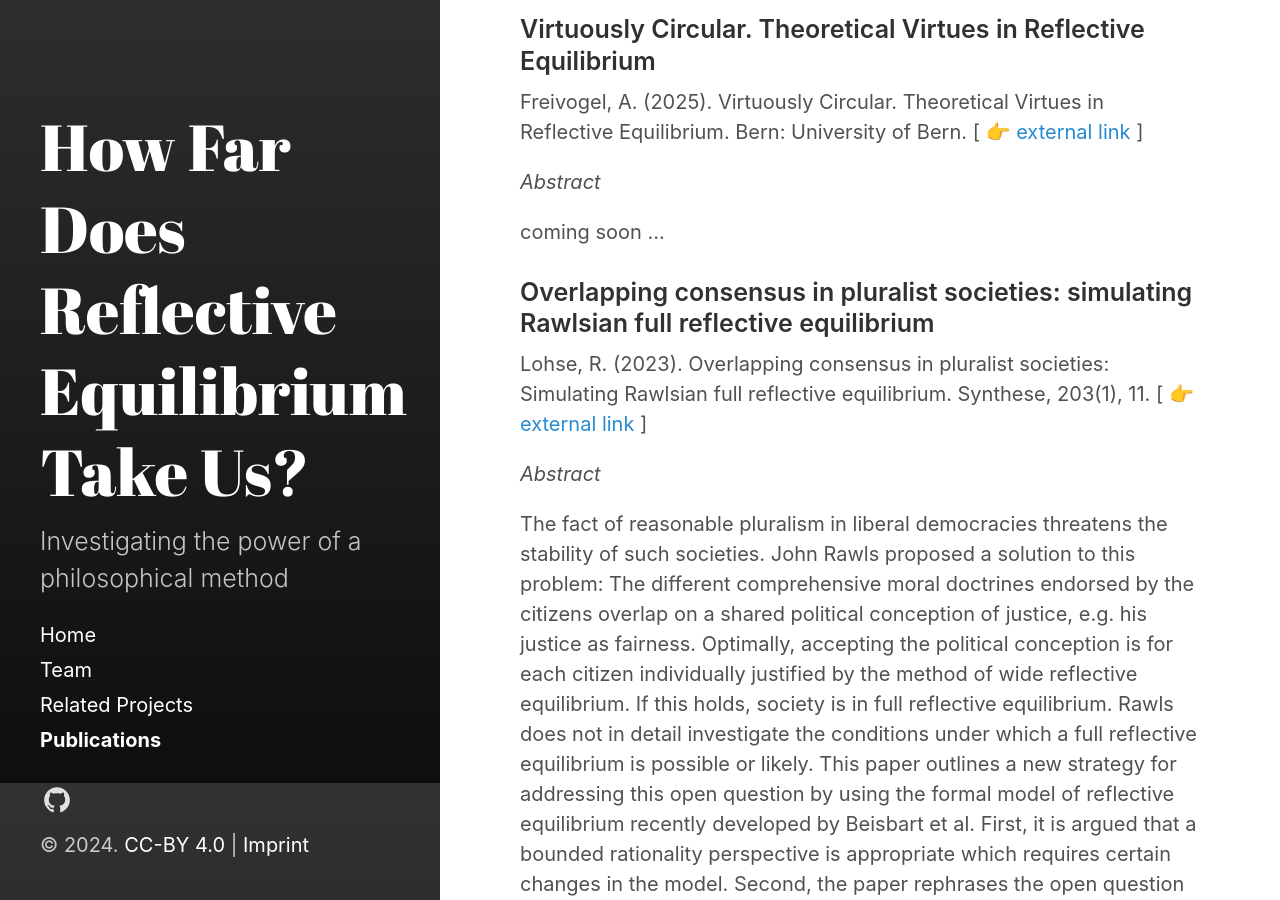
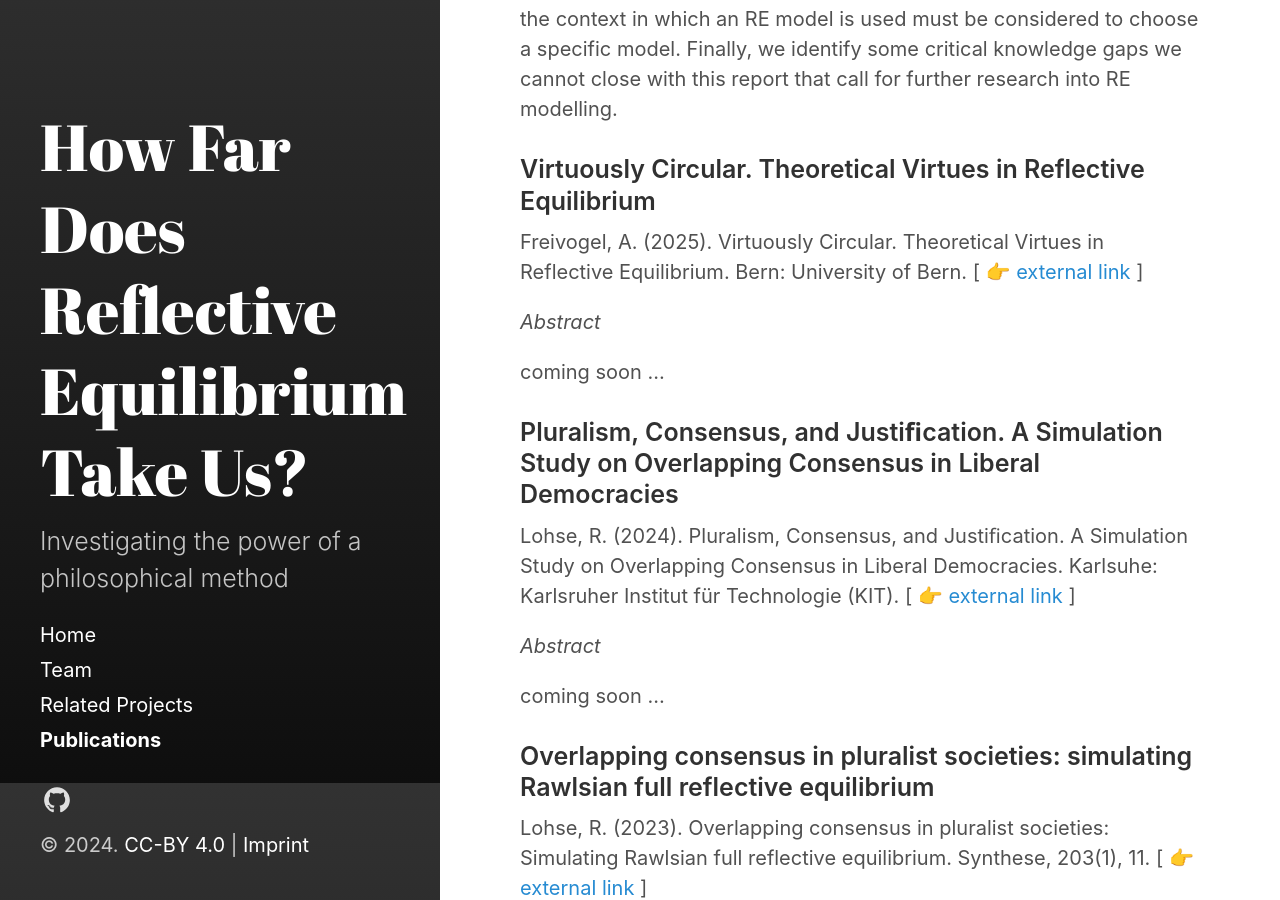
Before and after one commit to re-models/re-models.github.io, a Jekyll site: the page built from publications.md, in a window 1280 px wide and 900 px high, scrolled down 4617 px. Built offline with Jekyll 4.4.1, drawn with Linux system fonts in a browser that asks for light colours; some of the changed text lies outside the part shown.

Commit message:
Update publications.yml
Add Richrd's thesis

```diff
--- a/_data/publications.yml
+++ b/_data/publications.yml
@@ -32,6 +32,13 @@ publications:
     abstract: 'coming soon ...'
     citation: 'Freivogel, A. (2025). Virtuously Circular. Theoretical Virtues in Reflective Equilibrium. Bern: University of Bern.'
     link: 'https://doi.org/10.48549/6616'
+    type: 'doctoral_thesis'
+    project: 'how_far'
+  - title: 'Pluralism, Consensus, and Justiﬁcation. A Simulation Study on Overlapping Consensus in Liberal Democracies'
+    header_id: 'lohse_pluralism_2024'
+    abstract: 'coming soon ...'
+    citation: 'Lohse, R. (2024). Pluralism, Consensus, and Justiﬁcation. A Simulation Study on Overlapping Consensus in Liberal Democracies. Karlsuhe: Karlsruher Institut für Technologie (KIT).'
+    link: 'https://richard-lohse.com/wp-content/uploads/2025/02/diss.pdf'
     type: 'doctoral_thesis'
     project: 'how_far'
   - title: 'Overlapping consensus in pluralist societies: simulating Rawlsian full reflective equilibrium'
```
